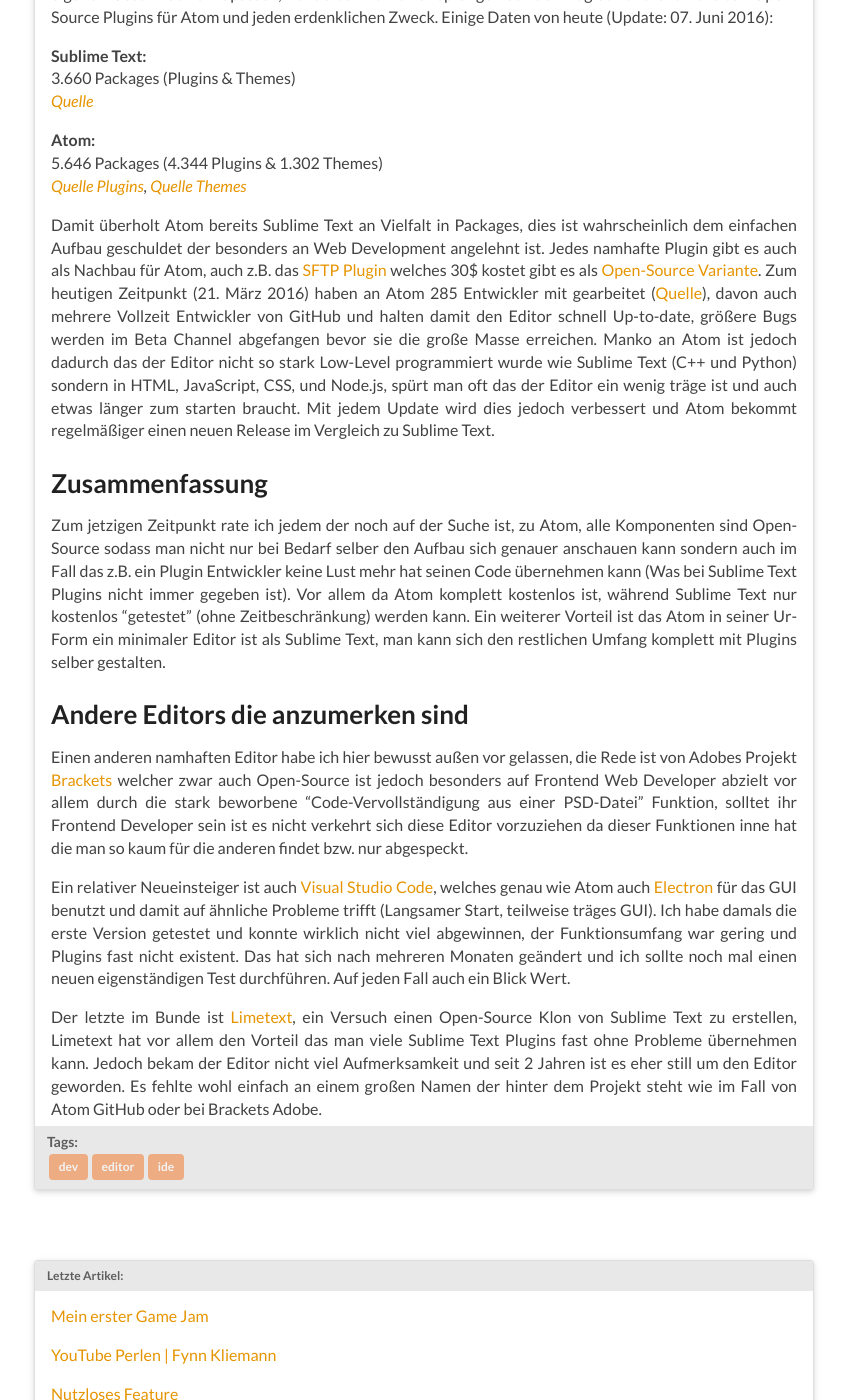
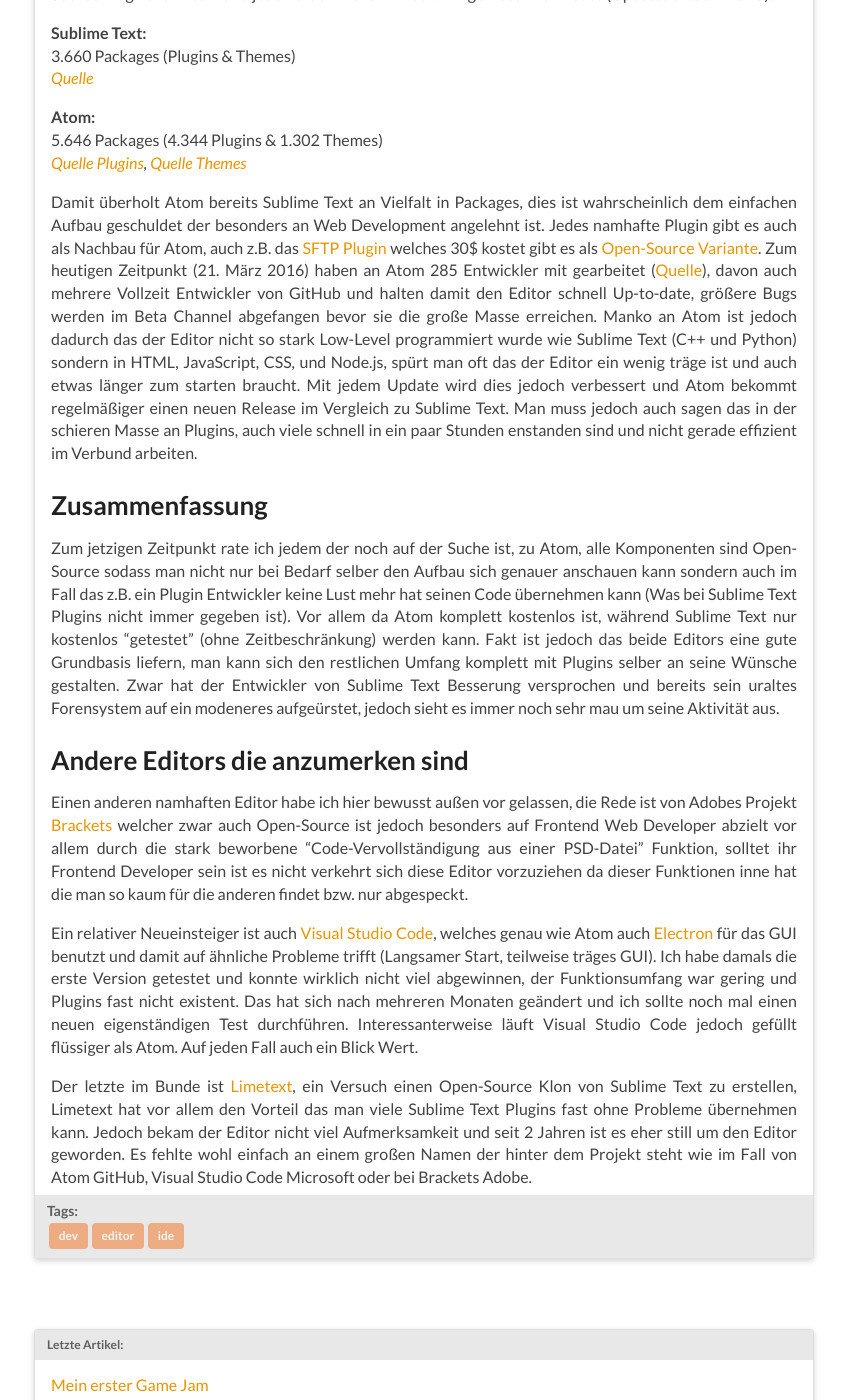
Before and after one commit to Der-Eddy/blog, a Jekyll site: the page built from _posts/2016-03-21-atom-vs-sublime-text.md, in a window 1280 px wide and 1400 px high, scrolled down 1049 px. Shown: the whole window, without its empty margins (216-1063 px from the left). Built offline with Jekyll 4.4.1, drawn with Linux system fonts in a browser that asks for light colours; comment, search, counter and statistics services are not loaded; some of the changed text lies outside the part shown.

Commit message:
Added some nobreakspaces aswell as some text adjustments for atomvsst

```diff
--- a/_posts/2016-03-21-atom-vs-sublime-text.md
+++ b/_posts/2016-03-21-atom-vs-sublime-text.md
@@ -10,7 +10,7 @@
 Nachdem ich jetzt beide Editors länger getestet habe, möchte ich hiermit meine Erfahrungen nieder schreiben.
 
 <h3>Sublime Text</h3>
-Angefangen habe ich vor 2 Jahren nach der Suche nach einen kleinen und leichtgewichtigen Pseudo-"IDE" für meine Python Projekte die nicht nur unter Windows, sondern auch Mac OS X und Linux läuft. [Sublime Text](https://www.sublimetext.com/) war damals das Mittel zur Wahl für diesen Fall, der Editor konnte bereits damals über das inoffizielle Plugin System [Package Control](https://packagecontrol.io/) mit Plugins versorgt werden für jeden Anwendungsfall auch wenn teilweise Plugins ein wenig kosten (z.B. das [SFTP Plugin](https://wbond.net/sublime_packages/sftp) für 30$). Nach einigen Monaten mit Sublime Text bemerkte ich jedoch das einige Funktionen nicht so funktioniert haben wie gewollt oder Plugins Fehlermeldungen ausgaben. Auf der Suche nach alternativen Plugins schaut man jedoch oft in die Röhre, einigen sind auch nicht Open-Source und/oder dokumentiert sodass selbst Hand anlegen auch erschwert wurde. Einigen Versionen sahen auch eher "schnell zusammengeschustert" aus während man auf ein Update oft Monate warten musste. Die letzten Releases kurz aufgeschlüsselt:
+Angefangen habe ich vor 2 Jahren nach der Suche nach einen kleinen und leichtgewichtigen Pseudo-"IDE" für meine Python Projekte die nicht nur unter Windows, sondern auch Mac OS X und Linux läuft. [Sublime&nbsp;Text](https://www.sublimetext.com/) war damals das Mittel zur Wahl für diesen Fall, der Editor konnte bereits damals über das inoffizielle Plugin System [Package Control](https://packagecontrol.io/) mit Plugins versorgt werden für jeden Anwendungsfall auch wenn teilweise Plugins ein wenig kosten (z.B. das [SFTP Plugin](https://wbond.net/sublime_packages/sftp) für 30$). Nach einigen Monaten mit Sublime Text bemerkte ich jedoch das einige Funktionen nicht so funktioniert haben wie gewollt oder Plugins Fehlermeldungen ausgaben. Auf der Suche nach alternativen Plugins schaut man jedoch oft in die Röhre, einigen sind auch nicht Open-Source und/oder dokumentiert sodass selbst Hand anlegen auch erschwert wurde und im besten Fall auch bereits mehrere Jahre alt. Die letzten Releases kurz aufgeschlüsselt:
 
 - 9\. Februar 2016
 - 26\. März 2015 (Hotfix)
@@ -25,7 +25,7 @@
 Das Problem entsteht dadurch das an Sublime Text 1 (!) einziger Entwickler arbeitet während das Projekt Closed-Source ist.
 
 <h3>Atom</h3>
-Mein erster Eindruck von [Atom](https://atom.io/) war: "Sieht ja nett aus, aber Sublime Text ist besser!", erste Tests bestätigten diese Aussage auch. Nach knapp einem Jahr öffentlicher Beta gab man bekannt: [Atom Version 1.0](http://blog.atom.io/2015/06/25/atom-1-0.html) ist raus, der Editor hatte nun alle Funktionen die er haben sollte. Und ich wagte einen weiteren Versuch da ich langsam genervt war von einigen Bugs in Sublime Text und tatsächlich wurde ich dies mal nicht enttäuscht. Atom war nicht nur nun ein vollständiger Editor sondern bot auch genug Möglichkeiten diesen an seinen eigenen Geschmack anzupassen, hunderte Entwickler sprangen auf den Zug auf und entwickelten Open-Source Plugins für Atom und jeden erdenklichen Zweck. Einige Daten von heute (Update: 07. Juni 2016):
+Mein erster Eindruck von [Atom](https://atom.io/) war: "Sieht ja nett aus, aber Sublime Text ist besser!", erste Tests bestätigten diese Aussage auch. Nach knapp einem Jahr öffentlicher Beta gab man bekannt: [Atom&nbsp;Version&nbsp;1.0](http://blog.atom.io/2015/06/25/atom-1-0.html) ist raus, der Editor hatte nun alle Funktionen die er haben sollte. Und ich wagte einen weiteren Versuch da ich langsam genervt war von einigen Bugs in Sublime Text und tatsächlich wurde ich dies mal nicht enttäuscht. Atom war nicht nur nun ein vollständiger Editor sondern bot auch genug Möglichkeiten diesen an seinen eigenen Geschmack anzupassen, hunderte Entwickler sprangen auf den Zug auf und entwickelten Open-Source Plugins für Atom und jeden erdenklichen Zweck. Einige Daten von heute (Update: 07. Juni 2016):
 
 **Sublime Text:**
 3.660 Packages (Plugins & Themes)
@@ -36,16 +36,16 @@
 *[Quelle Plugins](https://atom.io/packages), [Quelle Themes](https://atom.io/themes)*
 
 Damit überholt Atom bereits Sublime Text an Vielfalt in Packages, dies ist wahrscheinlich dem einfachen Aufbau geschuldet der besonders an Web Development angelehnt ist. Jedes namhafte Plugin gibt es auch als Nachbau für Atom, auch z.B. das [SFTP Plugin](https://wbond.net/sublime_packages/sftp) welches 30$ kostet gibt es als [Open-Source Variante](https://atom.io/packages/remote-edit).
-Zum heutigen Zeitpunkt (21. März 2016) haben an Atom 285 Entwickler mit gearbeitet ([Quelle](https://github.com/atom/atom/graphs/contributors)), davon auch mehrere Vollzeit Entwickler von GitHub und halten damit den Editor schnell Up-to-date, größere Bugs werden im Beta Channel abgefangen bevor sie die große Masse erreichen. Manko an Atom ist jedoch dadurch das der Editor nicht so stark Low-Level programmiert wurde wie Sublime Text (C++ und Python) sondern in HTML, JavaScript, CSS, und Node.js, spürt man oft das der Editor ein wenig träge ist und auch etwas länger zum starten braucht. Mit jedem Update wird dies jedoch verbessert und Atom bekommt regelmäßiger einen neuen Release im Vergleich zu Sublime Text.
+Zum heutigen Zeitpunkt (21. März 2016) haben an Atom 285 Entwickler mit gearbeitet ([Quelle](https://github.com/atom/atom/graphs/contributors)), davon auch mehrere Vollzeit Entwickler von GitHub und halten damit den Editor schnell Up-to-date, größere Bugs werden im Beta Channel abgefangen bevor sie die große Masse erreichen. Manko an Atom ist jedoch dadurch das der Editor nicht so stark Low-Level programmiert wurde wie Sublime Text (C++ und Python) sondern in HTML, JavaScript, CSS, und Node.js, spürt man oft das der Editor ein wenig träge ist und auch etwas länger zum starten braucht. Mit jedem Update wird dies jedoch verbessert und Atom bekommt regelmäßiger einen neuen Release im Vergleich zu Sublime Text. Man muss jedoch auch sagen das in der schieren Masse an Plugins, auch viele schnell in ein paar Stunden enstanden sind und nicht gerade effizient im Verbund arbeiten.
 
 <h3>Zusammenfassung</h3>
 
-Zum jetzigen Zeitpunkt rate ich jedem der noch auf der Suche ist, zu Atom, alle Komponenten sind Open-Source sodass man nicht nur bei Bedarf selber den Aufbau sich genauer anschauen kann sondern auch im Fall das z.B. ein Plugin Entwickler keine Lust mehr hat seinen Code übernehmen kann (Was bei Sublime Text Plugins nicht immer gegeben ist). Vor allem da Atom komplett kostenlos ist, während Sublime Text nur kostenlos "getestet" (ohne Zeitbeschränkung) werden kann. Ein weiterer Vorteil ist das Atom in seiner Ur-Form ein minimaler Editor ist als Sublime Text, man kann sich den restlichen Umfang komplett mit Plugins selber gestalten.
+Zum jetzigen Zeitpunkt rate ich jedem der noch auf der Suche ist, zu Atom, alle Komponenten sind Open-Source sodass man nicht nur bei Bedarf selber den Aufbau sich genauer anschauen kann sondern auch im Fall das z.B. ein Plugin Entwickler keine Lust mehr hat seinen Code übernehmen kann (Was bei Sublime Text Plugins nicht immer gegeben ist). Vor allem da Atom komplett kostenlos ist, während Sublime Text nur kostenlos "getestet" (ohne Zeitbeschränkung) werden kann. Fakt ist jedoch das beide Editors eine gute Grundbasis liefern, man kann sich den restlichen Umfang komplett mit Plugins selber an seine Wünsche gestalten. Zwar hat der Entwickler von Sublime Text Besserung versprochen und bereits sein uraltes Forensystem auf ein modeneres aufgeürstet, jedoch sieht es immer noch sehr mau um seine Aktivität aus.
 
 <h3>Andere Editors die anzumerken sind</h3>
 
 Einen anderen namhaften Editor habe ich hier bewusst außen vor gelassen, die Rede ist von Adobes Projekt [Brackets](http://brackets.io/) welcher zwar auch Open-Source ist jedoch besonders auf Frontend Web Developer abzielt vor allem durch die stark beworbene "Code-Vervollständigung aus einer PSD-Datei" Funktion, solltet ihr Frontend Developer sein ist es nicht verkehrt sich diese Editor vorzuziehen da dieser Funktionen inne hat die man so kaum für die anderen findet bzw. nur abgespeckt.
 
-Ein relativer Neueinsteiger ist auch [Visual Studio Code](https://code.visualstudio.com/), welches genau wie Atom auch [Electron](http://electron.atom.io/) für das GUI benutzt und damit auf ähnliche Probleme trifft (Langsamer Start, teilweise träges GUI). Ich habe damals die erste Version getestet und konnte wirklich nicht viel abgewinnen, der Funktionsumfang war gering und Plugins fast nicht existent. Das hat sich nach mehreren Monaten geändert und ich sollte noch mal einen neuen eigenständigen Test durchführen. Auf jeden Fall auch ein Blick Wert.
+Ein relativer Neueinsteiger ist auch [Visual&nbsp;Studio&nbsp;Code](https://code.visualstudio.com/), welches genau wie Atom auch [Electron](http://electron.atom.io/) für das GUI benutzt und damit auf ähnliche Probleme trifft (Langsamer Start, teilweise träges GUI). Ich habe damals die erste Version getestet und konnte wirklich nicht viel abgewinnen, der Funktionsumfang war gering und Plugins fast nicht existent.  Das hat sich nach mehreren Monaten geändert und ich sollte noch mal einen neuen eigenständigen Test durchführen. Interessanterweise läuft Visual Studio Code jedoch gefüllt flüssiger als Atom. Auf jeden Fall auch ein Blick Wert.
 
-Der letzte im Bunde ist [Limetext](http://limetext.org/), ein Versuch einen Open-Source Klon von Sublime Text zu erstellen, Limetext hat vor allem den Vorteil das man viele Sublime Text Plugins fast ohne Probleme übernehmen kann. Jedoch bekam der Editor nicht viel Aufmerksamkeit und seit 2 Jahren ist es eher still um den Editor geworden. Es fehlte wohl einfach an einem großen Namen der hinter dem Projekt steht wie im Fall von Atom GitHub oder bei Brackets Adobe.
+Der letzte im Bunde ist [Limetext](http://limetext.org/), ein Versuch einen Open-Source Klon von Sublime Text zu erstellen, Limetext hat vor allem den Vorteil das man viele Sublime Text Plugins fast ohne Probleme übernehmen kann. Jedoch bekam der Editor nicht viel Aufmerksamkeit und seit 2 Jahren ist es eher still um den Editor geworden. Es fehlte wohl einfach an einem großen Namen der hinter dem Projekt steht wie im Fall von Atom GitHub, Visual Studio Code Microsoft oder bei Brackets Adobe.
```
